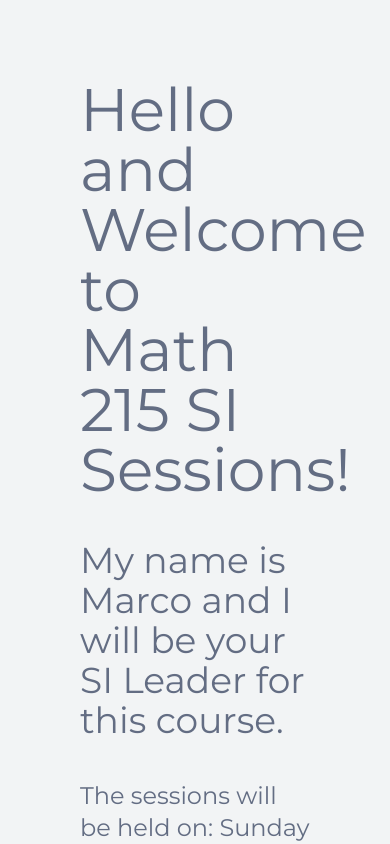
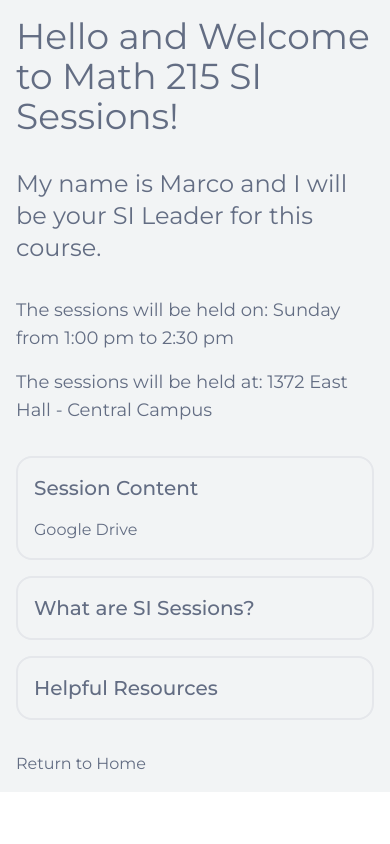
Before and after one commit to marcoboone/personalPortfolio, a Next.js app: page /supplementalInstruction in a window 390 px wide. Shown: the top 844 px of the page. Built offline with nearby package versions, Linux system fonts and the light colour scheme.

Commit message:
SI page mobile update

```diff
--- a/src/app/supplementalInstruction/page.jsx
+++ b/src/app/supplementalInstruction/page.jsx
@@ -3,13 +3,13 @@ import Link from 'next/link'
 
 const SupplementalInstruction = () => {
   return (
-    <div className='w-screen h-screen bg-atomwhite'>
-        <div className='h-full w-full p-20 flex flex-col gap-10'>
-            <h1 className='text-6xl text-atomgreyb'>Hello and Welcome to Math 215 SI Sessions!</h1>
-            <p className='text-4xl text-atomgreyb'>My name is Marco and I will be your SI Leader for this course.</p>
+    <div className='w-screen md:h-screen bg-atomwhite'>
+        <div className='h-full w-full p-4 md:p-10 lg:p-20 flex flex-col gap-8 md:gap-10'>
+            <h1 className='text-4xl md:text-6xl text-atomgreyb'>Hello and Welcome to Math 215 SI Sessions!</h1>
+            <p className='text-2xl md:text-4xl text-atomgreyb'>My name is Marco and I will be your SI Leader for this course.</p>
             <div className = "flex flex-col gap-4">
-            <p className='text-2xl text-atomgreyb'>The sessions will be held on: Sunday from 1:00 pm to 2:30 pm</p>
-            <p className='text-2xl text-atomgreyb'>The sessions will be held at: 1372 East Hall - Central Campus</p>
+            <p className='text-lg text-atomgreyb'>The sessions will be held on: Sunday from 1:00 pm to 2:30 pm</p>
+            <p className='text-lg text-atomgreyb'>The sessions will be held at: 1372 East Hall - Central Campus</p>
             </div>
             <div className="flex flex-col gap-4">
             <div className="collapse bg-atomwhite text-atomgreyb border-2">
```
